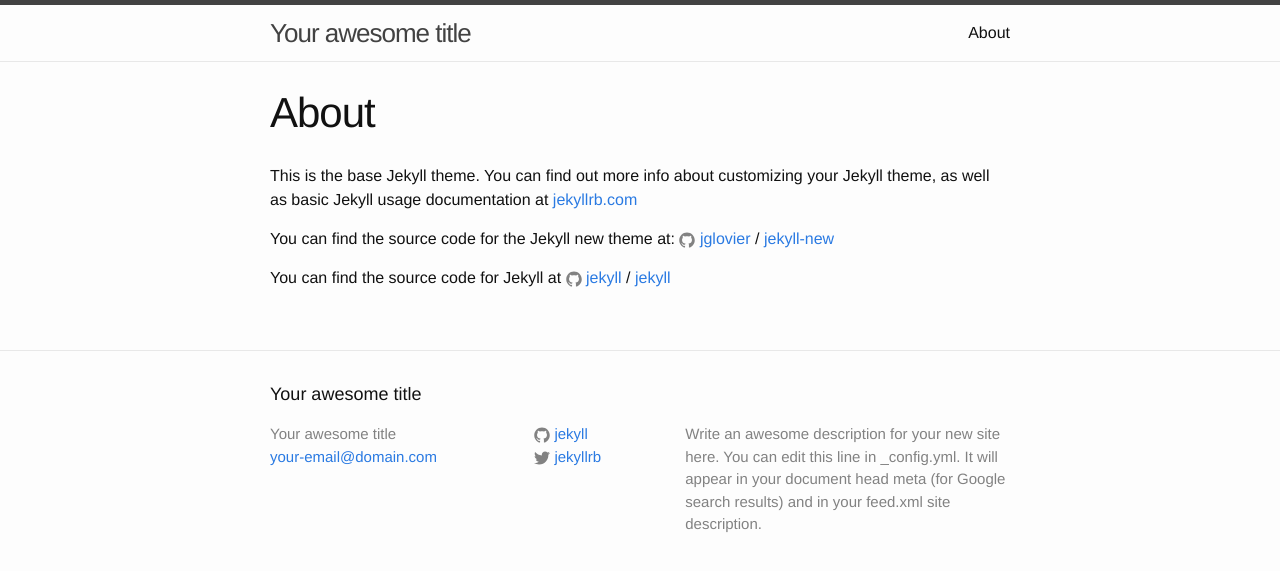
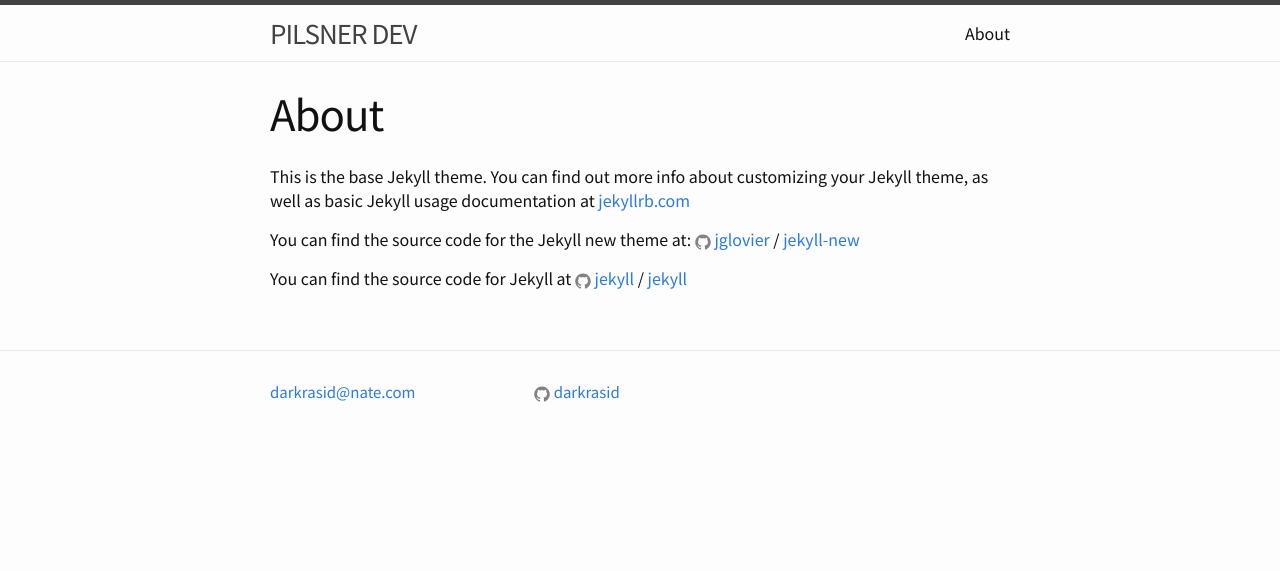
Before and after one commit to darkrasid/pilsner, a Jekyll site: the page built from info.md, in a window 1280 px wide. Shown: the top 571 px of the page. Built offline with Jekyll 4.4.1, drawn with Linux system fonts in a browser that asks for light colours.

Commit message:
layout 변경, color scheme 추가, gitignore변경

```diff
--- a/_config.yml
+++ b/_config.yml
@@ -6,16 +6,12 @@
 # 'jekyll serve'. If you change this file, please restart the server process.
 
 # Site settings
-title: Your awesome title
-email: your-email@domain.com
-description: > # this means to ignore newlines until "baseurl:"
-  Write an awesome description for your new site here. You can edit this
-  line in _config.yml. It will appear in your document head meta (for
-  Google search results) and in your feed.xml site description.
+title: PILSNER DEV
+email: darkrasid@nate.com
+description: >
 baseurl: "" # the subpath of your site, e.g. /blog
 url: "http://yourdomain.com" # the base hostname & protocol for your site
-twitter_username: jekyllrb
-github_username:  jekyll
+github_username:  darkrasid
 
 # Build settings
 markdown: kramdown
--- a/_includes/footer.html
+++ b/_includes/footer.html
@@ -2,12 +2,9 @@
 
   <div class="wrapper">
 
-    <h2 class="footer-heading">{{ site.title }}</h2>
-
     <div class="footer-col-wrapper">
       <div class="footer-col footer-col-1">
         <ul class="contact-list">
-          <li>{{ site.title }}</li>
           <li><a href="mailto:{{ site.email }}">{{ site.email }}</a></li>
         </ul>
       </div>
--- a/_sass/_base.scss
+++ b/_sass/_base.scss
@@ -82,8 +82,7 @@
  * Headings
  */
 h1, h2, h3, h4, h5, h6 {
-    //font-weight: $base-font-weight;
-    font-weight: 100;
+    font-weight: $base-font-weight;
 }
 
 
--- a/css/main.scss
+++ b/css/main.scss
@@ -6,9 +6,10 @@
 
 
 // Our variables
-$base-font-family: "Helvetica Neue", Helvetica, Arial, sans-serif;
+$base-font-family: "Noto Sans KR", Helvetica, Arial, sans-serif;
+//$base-font-family: "Helvetica Neue", Helvetica, Arial, sans-serif;
 $base-font-size:   16px;
-$base-font-weight: 400;
+$base-font-weight: 100;
 $small-font-size:  $base-font-size * 0.875;
 $base-line-height: 1.5;
 
@@ -51,3 +52,5 @@
         "layout",
         "syntax-highlighting"
 ;
+
+@import url(http://fonts.googleapis.com/earlyaccess/notosanskr.css);
```
Also changed, not shown: _posts/2015-11-20-colorscheme.markdown (added, +9 -0 lines), info.md (renamed from about.md), 2 other files.
